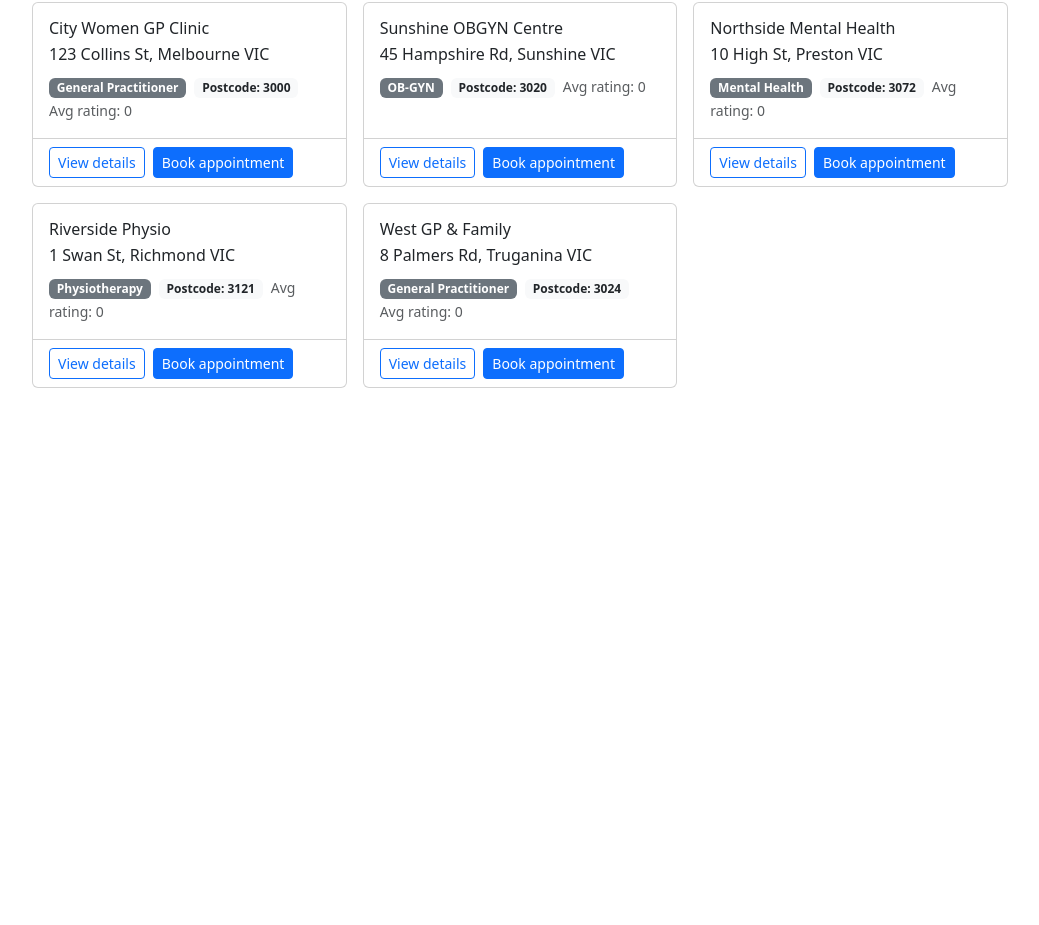
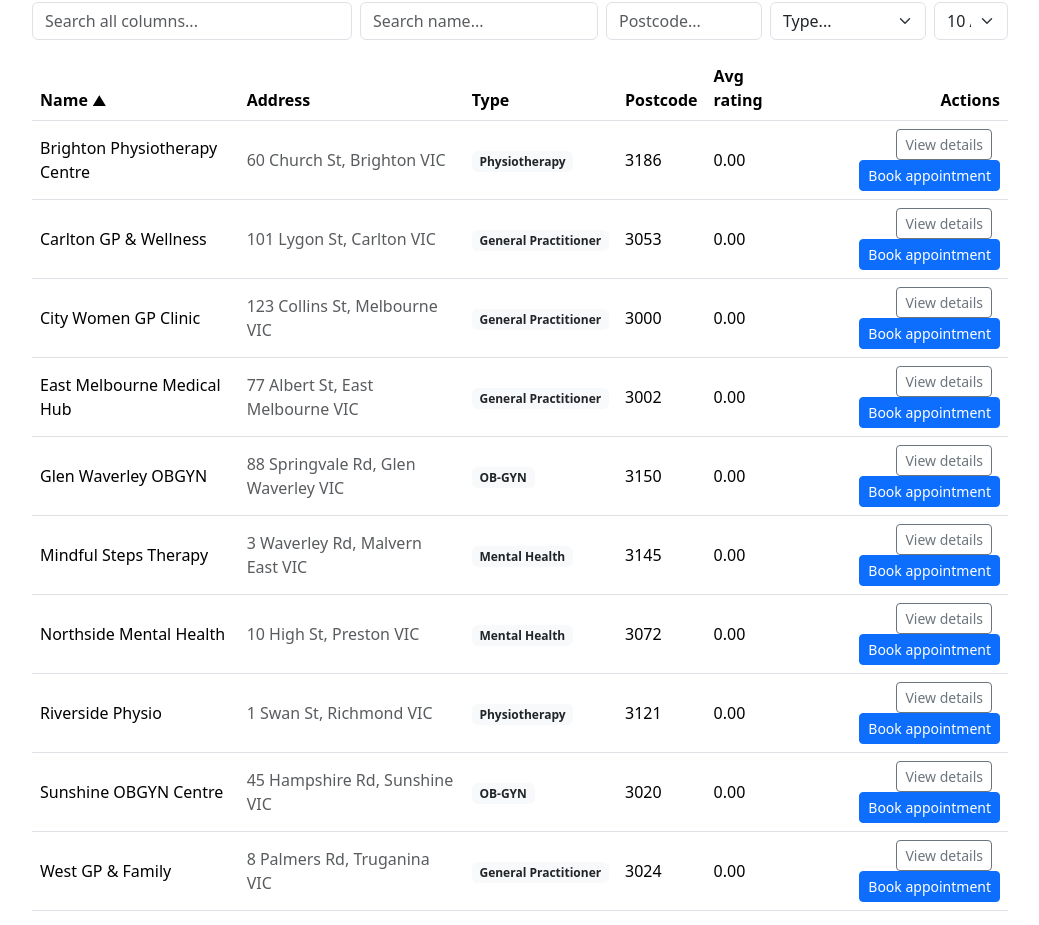
Before and after one commit to dlia0013/WithHer, a Vue app in the folder womens-health-portal/: page /care in a window 1280 px wide. Shown: the part 475-1400 px from the top of the page, without its empty margins (120-1159 px from the left). Before the commit the page ends 863 px from the top, so only its background shows below. Built offline with nearby package versions, Linux system fonts and the light colour scheme; no server answers.

Commit message:
Interactive Table Data for find care

```diff
--- /dev/null
+++ b/womens-health-portal/src/components/ProviderTable.vue
@@ -0,0 +1,217 @@
+<template>
+  <div class="provider-table">
+    <!-- 顶部过滤控件 -->
+    <div class="row g-2 mb-3">
+      <div class="col-md-4">
+        <input v-model.trim="searchAll" class="form-control" placeholder="Search all columns..." />
+      </div>
+      <div class="col-md-3">
+        <input v-model.trim="searchName" class="form-control" placeholder="Search name..." />
+      </div>
+      <div class="col-md-2">
+        <input v-model.trim="filterPostcode" class="form-control" placeholder="Postcode..." />
+      </div>
+      <div class="col-md-2">
+        <select v-model="filterType" class="form-select">
+          <option value="">Type...</option>
+          <option value="gp">General Practitioner</option>
+          <option value="obgyn">OB-GYN</option>
+          <option value="mental">Mental Health</option>
+          <option value="physio">Physiotherapy</option>
+        </select>
+      </div>
+      <div class="col-md-1">
+        <select v-model.number="pageSize" class="form-select">
+          <option :value="10">10 / page</option>
+          <option :value="20">20 / page</option>
+          <option :value="50">50 / page</option>
+        </select>
+      </div>
+    </div>
+
+    <!-- 表格 -->
+    <div class="table-responsive">
+      <table class="table align-middle">
+        <thead>
+          <tr>
+            <th role="button" @click="toggleSort('name')">
+              Name <small v-if="sortKey==='name'">{{ sortAsc ? '▲' : '▼' }}</small>
+            </th>
+            <th>Address</th>
+            <th role="button" @click="toggleSort('type')">
+              Type <small v-if="sortKey==='type'">{{ sortAsc ? '▲' : '▼' }}</small>
+            </th>
+            <th role="button" @click="toggleSort('postcode')">
+              Postcode <small v-if="sortKey==='postcode'">{{ sortAsc ? '▲' : '▼' }}</small>
+            </th>
+            <th role="button" @click="toggleSort('avg')">
+              Avg rating <small v-if="sortKey==='avg'">{{ sortAsc ? '▲' : '▼' }}</small>
+            </th>
+            <th class="text-end">Actions</th>
+          </tr>
+        </thead>
+
+        <tbody>
+          <tr v-for="row in paged" :key="row.id">
+            <td>{{ row.name }}</td>
+            <td class="text-muted">{{ row.address }}</td>
+            <td><span class="badge bg-light text-dark">{{ typeLabel(row.type) }}</span></td>
+            <td>{{ row.postcode }}</td>
+            <td>{{ (row.avg ?? 0).toFixed(2) }}</td>
+            <td class="text-end">
+              <button class="btn btn-sm btn-outline-secondary me-2" @click="viewDetails(row)">View details</button>
+
+              <!-- ✅ 用 RouterLink + 自动探测路由名/路径 -->
+              <RouterLink
+                class="btn btn-sm btn-primary"
+                :to="buildBookingTo(row)"
+              >
+                Book appointment
+              </RouterLink>
+            </td>
+          </tr>
+
+          <tr v-if="paged.length === 0">
+            <td colspan="6" class="text-center text-muted py-4">No results</td>
+          </tr>
+        </tbody>
+      </table>
+    </div>
+
+    <!-- 分页 -->
+    <div class="d-flex justify-content-between align-items-center">
+      <small class="text-muted">
+        Showing {{ startIndex + 1 }}–{{ endIndex }} of {{ total }} result(s). Page {{ page }} / {{ pageCount }}.
+      </small>
+      <div class="btn-group">
+        <button class="btn btn-outline-secondary btn-sm" :disabled="page<=1" @click="goPage(page-1)">Prev</button>
+        <button class="btn btn-outline-secondary btn-sm" :disabled="page>=pageCount" @click="goPage(page+1)">Next</button>
+      </div>
+    </div>
+  </div>
+</template>
+
+<script setup>
+import { ref, computed, watch, onMounted } from 'vue'
+import { useRouter, RouterLink } from 'vue-router'
+
+const props = defineProps({
+  items: { type: Array, default: () => [] },
+  getAvg: { type: Function, default: null },
+  initialFilters: { type: Object, default: () => ({ postcodePrefix:'', type:'' }) }
+})
+
+const router = useRouter()
+
+// ——— 本地状态 ———
+const searchAll = ref('')
+const searchName = ref('')
+const filterPostcode = ref('')
+const filterType = ref('')
+const pageSize = ref(10)
+const page = ref(1)
+const sortKey = ref('name')
+const sortAsc = ref(true)
+
+function applyInitialFilters() {
+  filterPostcode.value = props.initialFilters.postcodePrefix || ''
+  filterType.value = props.initialFilters.type || ''
+  page.value = 1
+}
+onMounted(applyInitialFilters)
+watch(() => props.initialFilters, applyInitialFilters, { deep:true })
+watch(() => props.items, () => { page.value = 1 })
+
+const normalized = computed(() =>
+  (props.items || []).map(r => ({
+    ...r,
+    avg: props.getAvg ? (props.getAvg(r.id) || 0) : (r.avg ?? 0)
+  }))
+)
+
+function rowText(r){ return `${r.name} ${r.address} ${r.type} ${r.postcode}`.toLowerCase() }
+
+const filtered = computed(() => {
+  const kwAll = searchAll.value.trim().toLowerCase()
+  const kwName = searchName.value.trim().toLowerCase()
+  const pcPrefix = filterPostcode.value.trim()
+  return normalized.value.filter(r => {
+    if (kwAll && !rowText(r).includes(kwAll)) return false
+    if (kwName && !r.name.toLowerCase().includes(kwName)) return false
+    if (pcPrefix && !String(r.postcode).startsWith(pcPrefix)) return false
+    if (filterType.value && r.type !== filterType.value) return false
+    return true
+  })
+})
+
+const sorted = computed(() => {
+  const list = [...filtered.value]
+  const k = sortKey.value
+  list.sort((a,b) => {
+    const av = a[k] ?? ''
+    const bv = b[k] ?? ''
+    if (av < bv) return sortAsc.value ? -1 : 1
+    if (av > bv) return sortAsc.value ? 1 : -1
+    return 0
+  })
+  return list
+})
+
+const total = computed(() => sorted.value.length)
+const pageCount = computed(() => Math.max(1, Math.ceil(total.value / pageSize.value)))
+const startIndex = computed(() => (page.value - 1) * pageSize.value)
+const endIndex = computed(() => Math.min(total.value, startIndex.value + pageSize.value))
+const paged = computed(() => sorted.value.slice(startIndex.value, endIndex.value))
+
+function toggleSort(k){ sortKey.value===k ? (sortAsc.value=!sortAsc.value) : (sortKey.value=k, sortAsc.value=true) }
+function goPage(p){ page.value = Math.min(Math.max(1,p), pageCount.value) }
+
+function typeLabel(v){
+  return { gp:'General Practitioner', obgyn:'OB-GYN', mental:'Mental Health', physio:'Physiotherapy' }[v] || v
+}
+
+function viewDetails(row){
+  router.push({ name:'provider-details', params:{ id: row.id } })
+}
+
+function buildBookingTo(row) {
+  // 优先跳 /providers/:id/book
+  if (router.hasRoute('BookAppt')) {
+    return {
+      name: 'BookAppt',
+      params: { id: row.id }, // 必须带上 :id
+      query: {
+        doctor: row.name,
+        // 你的路由读取的是 route.query.email
+        email: row.email || 'clinic@example.com'
+      }
+    }
+  }
+
+  // 其次跳 /book
+  if (router.hasRoute('BookAppointment')) {
+    return {
+      name: 'BookAppointment',
+      query: {
+        providerId: row.id,
+        doctor: row.name,
+        email: row.email || 'clinic@example.com'
+      }
+    }
+  }
+
+  // 兜底：直接用 /book 路径
+  return {
+    path: '/book',
+    query: {
+      providerId: row.id,
+      doctor: row.name,
+      email: row.email || 'clinic@example.com'
+    }
+  }
+}
+</script>
+
+<style scoped>
+.provider-table table th[role="button"]{ cursor:pointer; user-select:none; }
+</style>
--- a/womens-health-portal/src/data/providers.js
+++ b/womens-health-portal/src/data/providers.js
@@ -1,10 +1,94 @@
-
 export const providers = [
-  { id: 'prov_1001', name: 'City Women GP Clinic',   type: 'gp',     postcode: '3000', address: '123 Collins St, Melbourne VIC' },
-  { id: 'prov_1002', name: 'Sunshine OBGYN Centre',  type: 'obgyn',  postcode: '3020', address: '45 Hampshire Rd, Sunshine VIC' },
-  { id: 'prov_1003', name: 'Northside Mental Health',type: 'mental', postcode: '3072', address: '10 High St, Preston VIC' },
-  { id: 'prov_1004', name: 'Riverside Physio',       type: 'physio', postcode: '3121', address: '1 Swan St, Richmond VIC' },
-  { id: 'prov_1005', name: 'West GP & Family',       type: 'gp',     postcode: '3024', address: '8 Palmers Rd, Truganina VIC' }
+  {
+    id: 'prov_1001',
+    name: 'City Women GP Clinic',
+    type: 'gp',
+    postcode: '3000',
+    address: '123 Collins St, Melbourne VIC',
+    email: 'info@citywomengp.com.au',
+    phone: '(03) 9012 3456'
+  },
+  {
+    id: 'prov_1002',
+    name: 'Sunshine OBGYN Centre',
+    type: 'obgyn',
+    postcode: '3020',
+    address: '45 Hampshire Rd, Sunshine VIC',
+    email: 'care@sunshineobgyn.com.au',
+    phone: '(03) 9371 1122'
+  },
+  {
+    id: 'prov_1003',
+    name: 'Northside Mental Health',
+    type: 'mental',
+    postcode: '3072',
+    address: '10 High St, Preston VIC',
+    email: 'hello@northsidemental.com.au',
+    phone: '(03) 9484 7000'
+  },
+  {
+    id: 'prov_1004',
+    name: 'Riverside Physio',
+    type: 'physio',
+    postcode: '3121',
+    address: '1 Swan St, Richmond VIC',
+    email: 'bookings@riversidephysio.com.au',
+    phone: '(03) 9816 2210'
+  },
+  {
+    id: 'prov_1005',
+    name: 'West GP & Family',
+    type: 'gp',
+    postcode: '3024',
+    address: '8 Palmers Rd, Truganina VIC',
+    email: 'reception@westgp.com.au',
+    phone: '(03) 9748 8800'
+  },
+  {
+    id: 'prov_1006',
+    name: 'East Melbourne Medical Hub',
+    type: 'gp',
+    postcode: '3002',
+    address: '77 Albert St, East Melbourne VIC',
+    email: 'east@medhub.com.au',
+    phone: '(03) 9417 5600'
+  },
+  {
+    id: 'prov_1007',
+    name: 'Brighton Physiotherapy Centre',
+    type: 'physio',
+    postcode: '3186',
+    address: '60 Church St, Brighton VIC',
+    email: 'team@brightonphysio.com.au',
+    phone: '(03) 9592 4400'
+  },
+  {
+    id: 'prov_1008',
+    name: 'Glen Waverley OBGYN',
+    type: 'obgyn',
+    postcode: '3150',
+    address: '88 Springvale Rd, Glen Waverley VIC',
+    email: 'hello@glenobgyn.com.au',
+    phone: '(03) 9560 7788'
+  },
+  {
+    id: 'prov_1009',
+    name: 'Mindful Steps Therapy',
+    type: 'mental',
+    postcode: '3145',
+    address: '3 Waverley Rd, Malvern East VIC',
+    email: 'contact@mindfulsteps.com.au',
+    phone: '(03) 9821 3333'
+  },
+  {
+    id: 'prov_1010',
+    name: 'Carlton GP & Wellness',
+    type: 'gp',
+    postcode: '3053',
+    address: '101 Lygon St, Carlton VIC',
+    email: 'info@carltongp.com.au',
+    phone: '(03) 9347 2100'
+  }
 ];
 
 export const getProviderById = (id) =>
--- a/womens-health-portal/src/views/FindCare.vue
+++ b/womens-health-portal/src/views/FindCare.vue
@@ -22,7 +22,6 @@
           <div class="invalid-feedback">Please enter a valid email.</div>
         </div>
 
-        <!-- Postcode -->
         <div class="col-md-4">
           <label class="form-label" for="postcode">Postcode (AU)</label>
           <input id="postcode" v-model.trim="form.postcode"
@@ -59,7 +58,6 @@
       </div>
 
       <hr class="my-4" />
-
       <h2 class="h5 mb-3">Providers</h2>
       <p class="text-muted mb-3">
         {{ filteredProviders.length }} result(s)
@@ -67,49 +65,24 @@
         <span v-if="form.type"> • Type: {{ typeLabel(form.type) }}</span>
       </p>
 
-      <div class="row row-cols-1 row-cols-md-2 row-cols-lg-3 g-3">
-        <div class="col" v-for="p in filteredProviders" :key="p.id">
-          <div class="card h-100">
-            <div class="card-body">
-              <h3 class="card-title h6 mb-1">{{ p.name }}</h3>
-              <p class="card-text mb-2">{{ p.address }}</p>
-              <span class="badge bg-secondary me-2">{{ typeLabel(p.type) }}</span>
-              <span class="badge bg-light text-dark me-2">Postcode: {{ p.postcode }}</span>
-              <span class="small text-muted">Avg rating: {{ avgFor(p.id) }}</span>
-            </div>
 
-            <div class="card-footer bg-transparent d-flex gap-2">
-              <RouterLink
-                class="btn btn-sm btn-outline-primary"
-                :to="{ name: 'provider-details', params: { id: p.id } }">
-                View details
-              </RouterLink>
-
-              <RouterLink
-                class="btn btn-sm btn-primary"
-                :to="{
-                  path: `/providers/${p.id}/book`,
-                  query: { doctor: p.name, email: p.email || '' }
-                }">
-                Book appointment
-              </RouterLink>
-            </div>
-          </div>
-        </div>
-
-        <div v-if="filteredProviders.length === 0" class="col">
-          <div class="alert alert-warning">No providers match your filters yet.</div>
-        </div>
-      </div>
+      <ProviderTable
+        :items="filteredProviders"
+        :get-avg="avgFor"
+        :initial-filters="{ postcodePrefix: form.postcode.slice(0,2), type: form.type }"
+      />
     </section>
   </div>
 </template>
 
 <script setup>
 import { reactive, ref, computed, onMounted } from 'vue'
-import { RouterLink } from 'vue-router'
-import { providers } from '../data/providers'
-import { getAverage } from '../services/ratings'
+import { useRouter } from 'vue-router'
+import { providers } from '@/data/providers'
+import { getAverage } from '@/services/ratings'
+import ProviderTable from '@/components/ProviderTable.vue'
+
+const router = useRouter()
 
 const form = reactive({ name: '', email: '', postcode: '', type: '' })
 const touched = reactive({})
@@ -128,8 +101,14 @@ function validateField(key) {
   if (key === 'type') invalid.type = !required(v)
 }
 function touch(key) { touched[key] = true; validateField(key) }
-function digitsOnly(key) { form[key] = form[key].replace(/\D+/g, '').slice(0, 4); if (touched[key]) validateField(key) }
-function validateAll() { ['name','email','postcode','type'].forEach(k => { touched[k]=true; validateField(k) }); return !Object.values(invalid).some(Boolean) }
+function digitsOnly(key) {
+  form[key] = form[key].replace(/\D+/g, '').slice(0, 4)
+  if (touched[key]) validateField(key)
+}
+function validateAll() {
+  ;['name','email','postcode','type'].forEach(k => { touched[k]=true; validateField(k) })
+  return !Object.values(invalid).some(Boolean)
+}
 
 function onSubmit() {
   saved.value = false
@@ -137,9 +116,18 @@ function onSubmit() {
   localStorage.setItem('carePrefs', JSON.stringify(form))
   saved.value = true
 }
-function resetForm() { Object.assign(form, { name:'', email:'', postcode:'', type:'' }); Object.keys(touched).forEach(k=>delete touched[k]); Object.keys(invalid).forEach(k=>delete invalid[k]); saved.value=false }
+function resetForm() {
+  Object.assign(form, { name:'', email:'', postcode:'', type:'' })
+  Object.keys(touched).forEach(k=>delete touched[k])
+  Object.keys(invalid).forEach(k=>delete invalid[k])
+  saved.value=false
+}
 
-onMounted(() => { const raw = localStorage.getItem('carePrefs'); if (raw) { try { Object.assign(form, JSON.parse(raw)) } catch {} } })
+onMounted(() => {
+  const raw = localStorage.getItem('carePrefs')
+  if (raw) { try { Object.assign(form, JSON.parse(raw)) } catch {}
+  }
+})
 
 const filteredProviders = computed(() => {
   const pcPrefix = form.postcode?.slice(0, 2)
@@ -154,4 +142,15 @@ function typeLabel(v) {
   return { gp:'General Practitioner', obgyn:'OB-GYN', mental:'Mental Health', physio:'Physiotherapy' }[v] || 'Unknown'
 }
 function avgFor(id) { return getAverage(id) || 0 }
+
+function goBook(p) {
+  router.push({
+    name: 'appointment',
+    query: {
+      providerId: p.id,
+      doctor: p.name,
+      clinicEmail: p.email || ''
+    }
+  })
+}
 </script>
```
